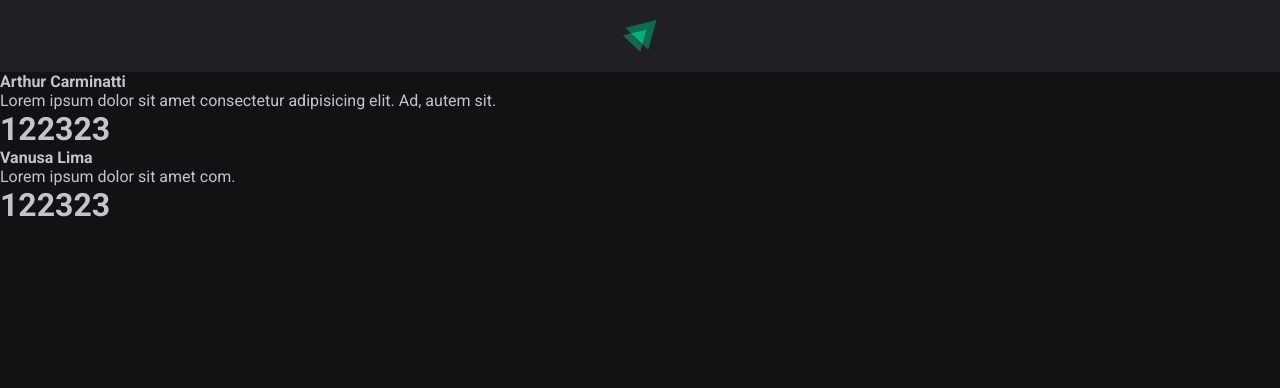
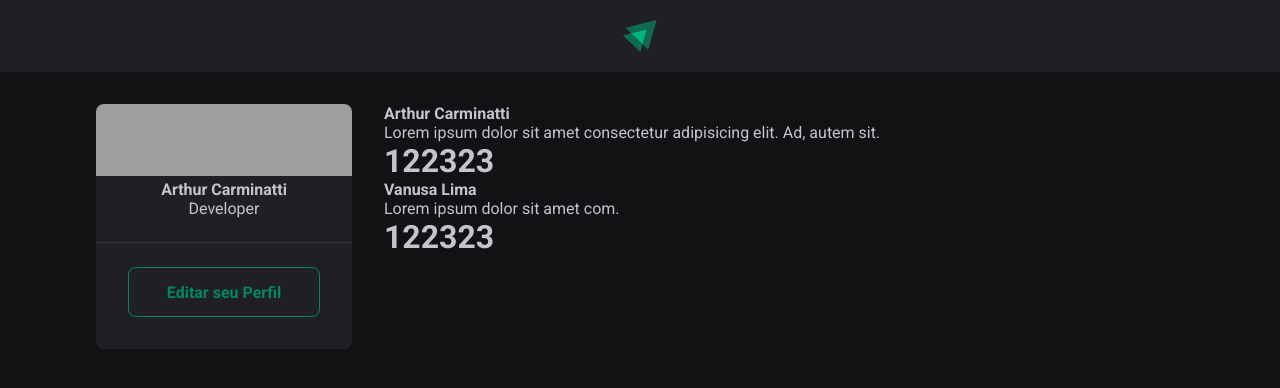
Before and after one commit to arthur-carminatti/01-reactJs, a React (Vite) app: page / in a window 1280 px wide. Shown: the top 388 px of the page. Built offline with nearby package versions, Linux system fonts and the light colour scheme; grey boxes are pictures that could not be loaded.

Commit message:
Creating sidebar css

```diff
--- a/src/App.jsx
+++ b/src/App.jsx
@@ -2,6 +2,8 @@
 import { Post } from './Post';
 
 import './global.css';
+import styles from './App.module.css'
+import { Sidebar } from './components/Sidebar';
 
 export function App() {
   return (
@@ -9,6 +11,11 @@
 
       <Header />
 
+      <div className={styles.wrapper}>
+
+        <Sidebar/>
+
+        <main>
           <Post
             author="Arthur Carminatti"
             content="Lorem ipsum dolor sit amet consectetur adipisicing elit. Ad, autem sit."
@@ -17,6 +24,8 @@
             author="Vanusa Lima"
             content="Lorem ipsum dolor sit amet com."
           />
+        </main>
+      </div>
     </div>
   )
 }
--- /dev/null
+++ b/src/App.module.css
@@ -0,0 +1,10 @@
+.wrapper {
+    max-width: 70rem;
+    margin: 2rem auto;
+    padding: 0 1rem;
+
+    display: grid;
+    grid-template-columns: 256px 1fr;
+    gap: 2rem;
+    align-items: flex-start;
+}
--- /dev/null
+++ b/src/components/Sidebar.jsx
@@ -0,0 +1,22 @@
+import styles from './Sidebar.module.css';
+
+export function Sidebar() {
+    return (
+        <aside className={styles.sidebar}>
+            <img
+                className={styles.cover}
+                src="https://images.unsplash.com/photo-1678063477373-21b03883bc0d?ixlib=rb-4.0.3&ixid=MnwxMjA3fDB8MHxwaG90by1wYWdlfHx8fGVufDB8fHx8&auto=format&fit=crop&w=500&q=50"
+            />
+
+            <div className={styles.profile}>
+                <strong>Arthur Carminatti</strong>
+                <span>Developer</span>
+            </div>
+
+            <footer>
+                <a href="#">Editar seu Perfil</a>
+            </footer>
+
+        </aside>
+    )
+}
--- /dev/null
+++ b/src/components/Sidebar.module.css
@@ -0,0 +1,44 @@
+.sidebar {
+    background: var(--gray-800);
+    border-radius: 8px;
+    overflow: hidden;
+}
+
+.cover {
+    width: 100%;
+    height: 72px;
+    object-fit: cover;
+}
+
+.profile {
+    display: flex;
+    flex-direction: column;
+    align-items: center;
+}
+
+.sidebar footer {
+    border-top: 1px solid var(--gray-600);
+    margin-top: 1.5rem;
+    padding: 1.5rem 2rem 2rem;
+}
+
+.sidebar footer a {
+    background: transparent;
+    color: var(--green-500);
+    border: 1px solid var(--green-500);
+    border-radius: 8px;
+    height: 50px;
+    padding: 0 1.5rem;
+    font-weight: bold;
+    display: block;
+    text-decoration: none;
+
+    display:  flex;
+    align-items: center;
+    justify-content: center;
+}
+
+.sidebar footer a:hover {
+    color: var(--green-300);
+    border: 1px solid var(--green-300);
+}
--- a/src/global.css
+++ b/src/global.css
@@ -9,6 +9,7 @@
     --gray-900: #121214;
 
     --green-500: #00875f;
+    --green-300: #01b17c;
 }
 
 * {
```
Lines whose indentation alone changed are shown as unchanged.
